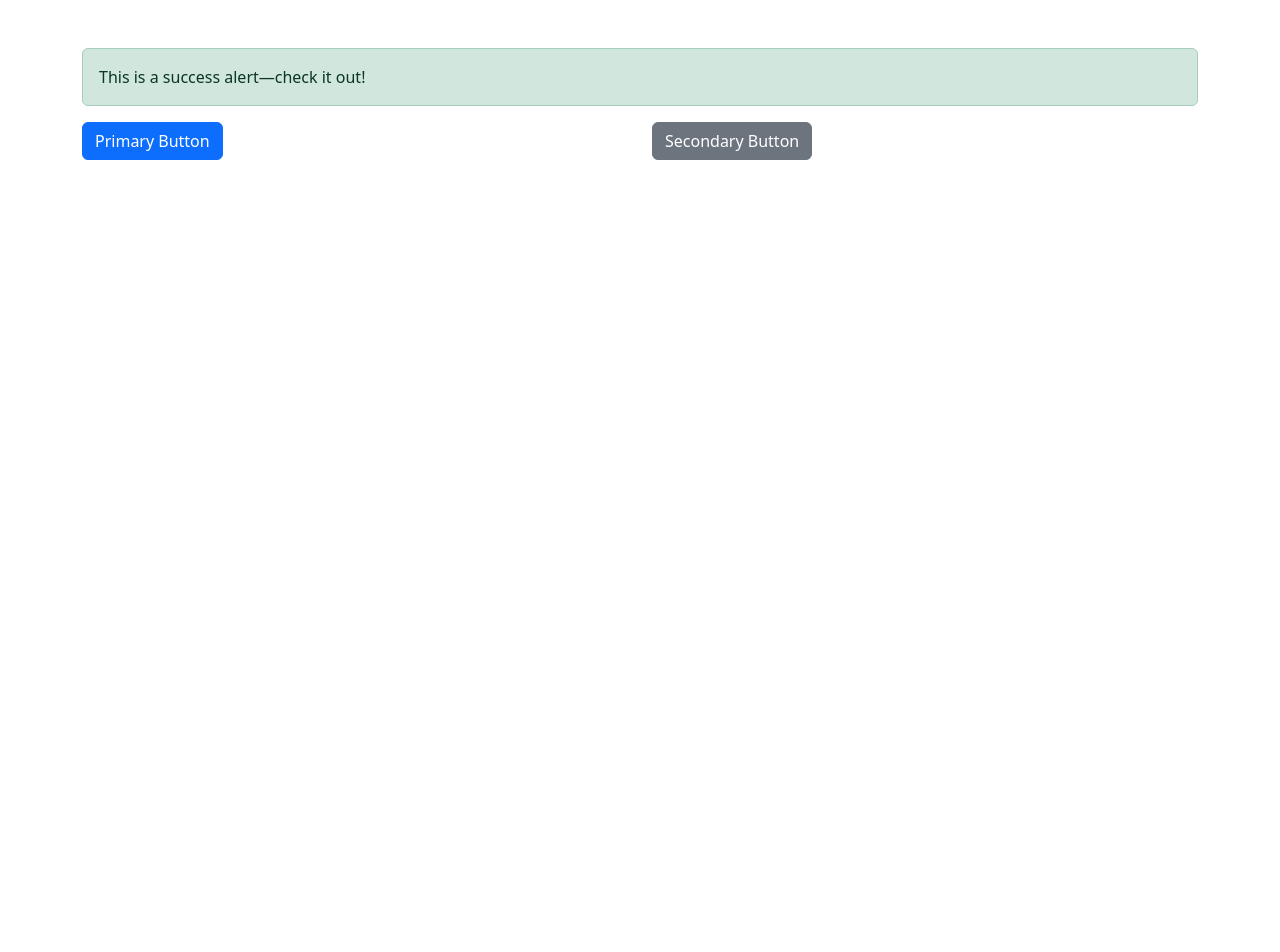
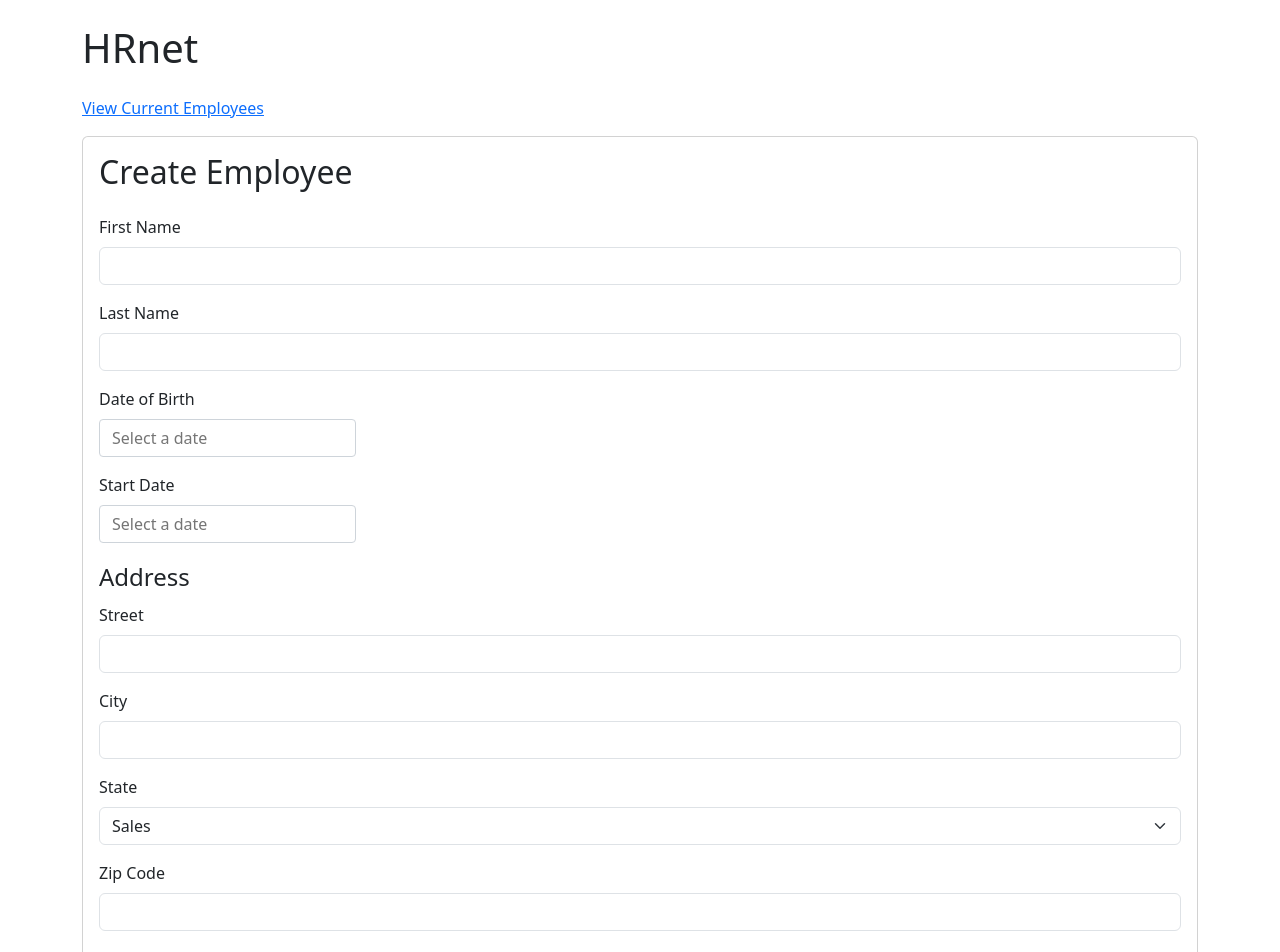
Before and after one commit to Ekkylibre/Wealth_Health, a React (Vite) app: page / in a window 1280 px wide. Shown: the top 952 px of the page. Before the commit the page ends 800 px from the top, so only its background shows below. Built offline with nearby package versions, Linux system fonts and the light colour scheme.

Commit message:
✨ Add styled-components & add DateInput

```diff
--- a/package.json
+++ b/package.json
@@ -13,8 +13,10 @@
     "bootstrap": "^5.3.3",
     "react": "^18.3.1",
     "react-bootstrap": "^2.10.4",
+    "react-datepicker": "^7.3.0",
     "react-dom": "^18.3.1",
-    "react-router-dom": "^6.24.1"
+    "react-router-dom": "^6.24.1",
+    "styled-components": "^6.1.11"
   },
   "devDependencies": {
     "@types/react": "^18.3.3",
--- a/src/App.jsx
+++ b/src/App.jsx
@@ -7,7 +7,7 @@ function App() {
   return (
     <Routes>
       <Route path="/" element={<CreateEmployeePage />} />
-      <Route path="/" element={<ListEmployeePage />} />
+      <Route path="/employees" element={<ListEmployeePage />} />
       <Route path="*" element={<Error />} />
     </Routes>
   );
--- /dev/null
+++ b/src/components/DateInput.jsx
@@ -0,0 +1,43 @@
+import { useState } from 'react';
+import styled from 'styled-components';
+import DatePicker from 'react-datepicker';
+import 'react-datepicker/dist/react-datepicker.css';
+
+function DateInput() {
+  const [selectedDate, setStartDate] = useState(null);
+
+  return (
+    <StyledDatePickerWrapper>
+      <StyledDatePicker
+        selected={selectedDate}
+        onChange={date => setStartDate(date)}
+        dateFormat="dd/MM/yyyy"
+        placeholderText="Select a date"
+      />
+    </StyledDatePickerWrapper>
+  );
+}
+
+export default DateInput;
+
+// Styles with Styled Components
+const StyledDatePickerWrapper = styled.div`
+  width: 100%; /* Prend la même largeur que le conteneur parent */
+  margin-bottom: 1rem; /* Marge en bas pour l'espacement entre les champs */
+`;
+
+const StyledDatePicker = styled(DatePicker)`
+  width: 100%; /* Prend la même largeur que le conteneur parent */
+  padding: 0.375rem 0.75rem;
+  font-size: 1rem;
+  line-height: 1.5;
+  color: #495057;
+  background-color: #fff;
+  background-clip: padding-box;
+  border: 1px solid #ced4da;
+  border-radius: 0.25rem;
+  transition: border-color 0.15s ease-in-out, box-shadow 0.15s ease-in-out;
+
+  /* Adaptation pour être aligné avec les autres champs */
+  display: block;
+`;
--- a/src/pages/CreateEmployeePage.jsx
+++ b/src/pages/CreateEmployeePage.jsx
@@ -1,25 +1,102 @@
-import { Button, Alert, Container, Row, Col } from 'react-bootstrap';
+import { Link } from 'react-router-dom';
+import 'bootstrap/dist/css/bootstrap.min.css';
+import styled from 'styled-components';
+import DateInput from '../components/DateInput';
+
+const StyledForm = styled.form`
+  /* Ajoute ici tes styles spécifiques au formulaire si nécessaire */
+`;
+
+const StyledFormGroup = styled.div`
+  margin-bottom: 1rem; /* Espacement entre les groupes de champs */
+`;
 
 function CreateEmployeePage() {
+  const saveEmployee = () => {
+    // Logique de sauvegarde de l'employé
+    console.log('Employee saved!');
+  };
+
   return (
-    <Container>
-      <Row className="mt-5">
-        <Col>
-          <Alert variant="success">
-            This is a success alert—check it out!
-          </Alert>
-        </Col>
-      </Row>
-      <Row>
-        <Col>
-          <Button variant="primary">Primary Button</Button>
-        </Col>
-        <Col>
-          <Button variant="secondary">Secondary Button</Button>
-        </Col>
-      </Row>
-    </Container>
+    <div className="container py-4">
+      <div className="row">
+        <div className="col">
+          <h1 className="mb-4">HRnet</h1>
+          <Link to="/employees" className="d-block mb-3">View Current Employees</Link>
+          <div className="card">
+            <div className="card-body">
+              <h2 className="card-title mb-4">Create Employee</h2>
+              <StyledForm id="create-employee">
+                <StyledFormGroup className="mb-3">
+                  <label htmlFor="first-name" className="form-label">First Name</label>
+                  <input type="text" className="form-control" id="first-name" />
+                </StyledFormGroup>
+
+                <StyledFormGroup className="mb-3">
+                  <label htmlFor="last-name" className="form-label">Last Name</label>
+                  <input type="text" className="form-control" id="last-name" />
+                </StyledFormGroup>
+
+                <StyledFormGroup className="mb-3">
+                  <label htmlFor="date-of-birth" className="form-label">Date of Birth</label>
+                  <DateInput />
+                </StyledFormGroup>
+
+                <StyledFormGroup className="mb-3">
+                  <label htmlFor="start-date" className="form-label">Start Date</label>
+                  <DateInput />
+                </StyledFormGroup>
+
+                <fieldset className="mb-3">
+                  <legend>Address</legend>
+
+                  <StyledFormGroup className="mb-3">
+                    <label htmlFor="street" className="form-label">Street</label>
+                    <input id="street" type="text" className="form-control" />
+                  </StyledFormGroup>
+
+                  <StyledFormGroup className="mb-3">
+                    <label htmlFor="city" className="form-label">City</label>
+                    <input id="city" type="text" className="form-control" />
+                  </StyledFormGroup>
+
+                  <StyledFormGroup className="mb-3">
+                    <label htmlFor="state" className="form-label">State</label>
+                    <select className="form-select" id="state">
+                      <option>Sales</option>
+                      <option>Marketing</option>
+                      <option>Engineering</option>
+                      <option>Human Resources</option>
+                      <option>Legal</option>
+                    </select>
+                  </StyledFormGroup>
+
+                  <StyledFormGroup className="mb-3">
+                    <label htmlFor="zip-code" className="form-label">Zip Code</label>
+                    <input id="zip-code" type="number" className="form-control" />
+                  </StyledFormGroup>
+                </fieldset>
+
+                <StyledFormGroup className="mb-3">
+                  <label htmlFor="department" className="form-label">Department</label>
+                  <select className="form-select" id="department">
+                    <option>Sales</option>
+                    <option>Marketing</option>
+                    <option>Engineering</option>
+                    <option>Human Resources</option>
+                    <option>Legal</option>
+                  </select>
+                </StyledFormGroup>
+
+                <button type="button" className="btn btn-primary" onClick={saveEmployee}>Save</button>
+              </StyledForm>
+            </div>
+          </div>
+        </div>
+      </div>
+      <div id="confirmation" className="modal">Employee Created!</div>
+    </div>
   );
 }
 
-export default CreateEmployeePage
+export default CreateEmployeePage;
```
Also changed, not shown: 1 other file (tests, documents, lock files or other folders).
